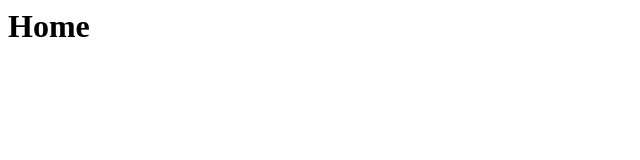
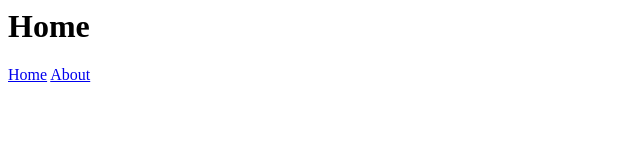
Before and after one commit to himmatmundhe07/conflicts, a plain HTML site: page demo-merge/index.html in a window 1280 px wide. Shown: the whole page, without its empty margins (0-640 px from the left). Drawn offline with Linux system fonts and the light colour scheme.

Commit message:
Add navigation header

```diff
--- a/demo-merge/index.html
+++ b/demo-merge/index.html
@@ -3,3 +3,9 @@
 <body>
 <h1>Home</h1>
 </body></html>
+<header>
+  <nav>
+    <a href='/'>Home</a>
+    <a href='/about'>About</a>
+  </nav>
+</header>
```
